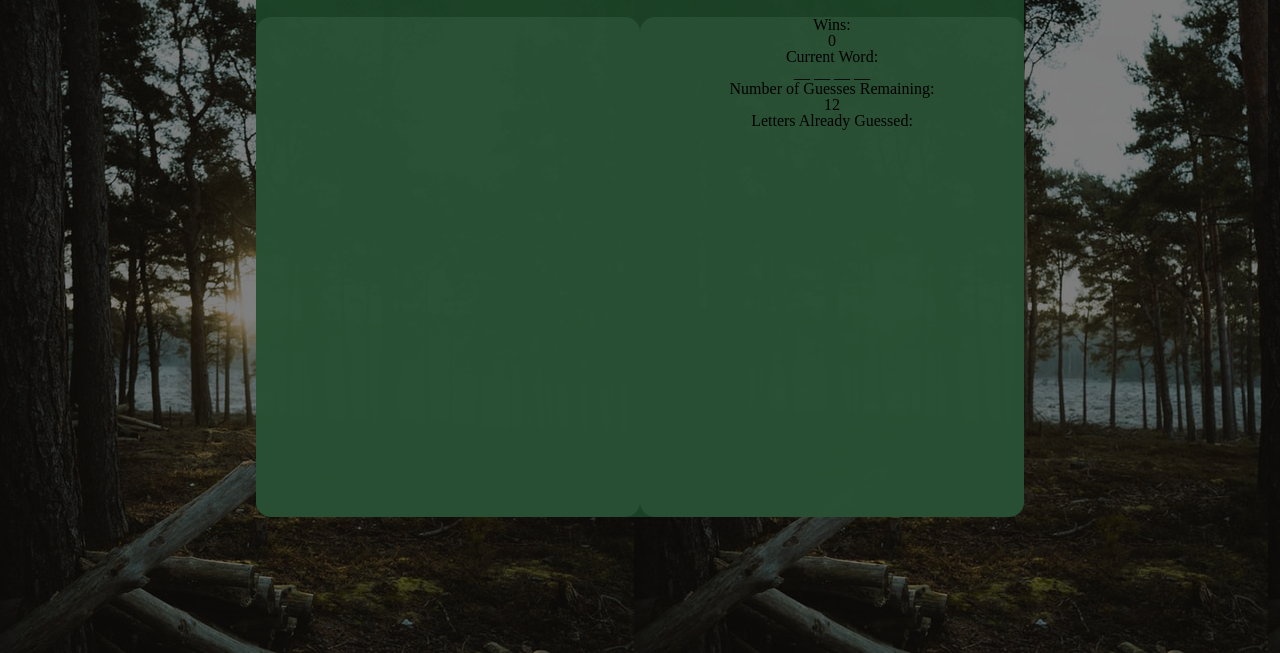
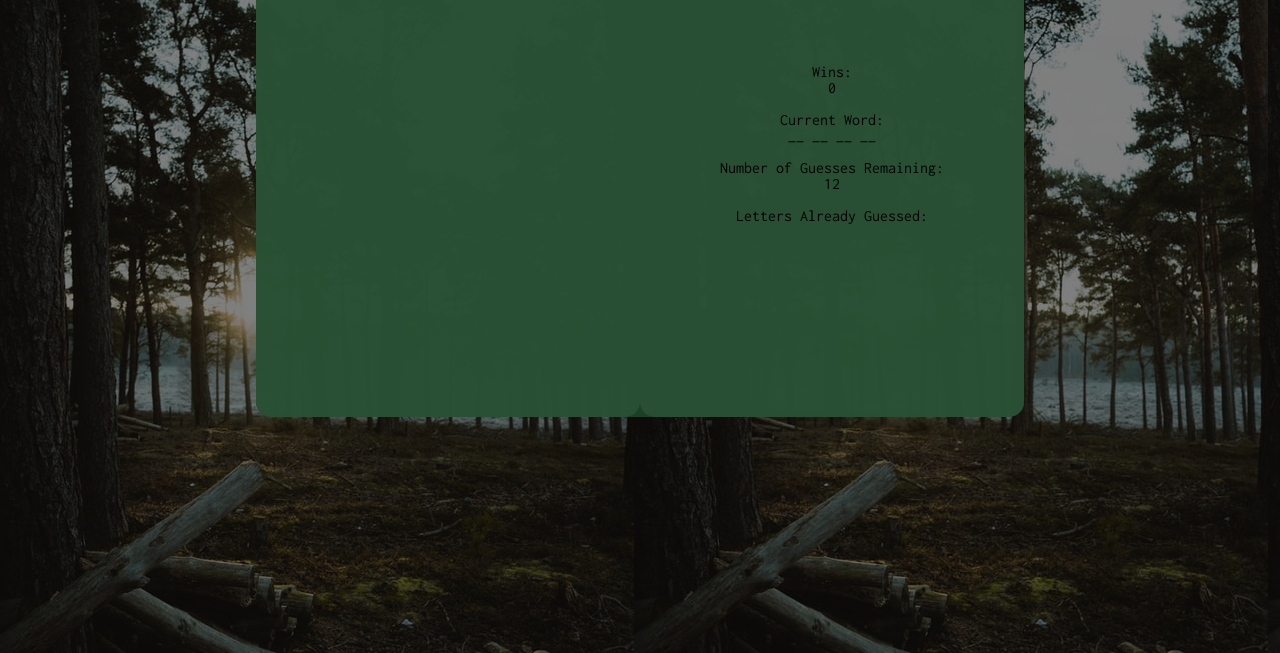
Before and after one commit to kowaldustin/dustin-kowal-prework, a plain HTML site: page Module-2_Assessment/index.html in a window 1280 px wide. Shown: the part 147-800 px from the top of the page. Drawn offline with Linux system fonts and the light colour scheme.

Commit message:
added images to be displayed and small stylistic changes

```diff
--- a/Module-2_Assessment/assets/css/style.css
+++ b/Module-2_Assessment/assets/css/style.css
@@ -3,10 +3,11 @@ body{
     height:100%;
     background-image: linear-gradient(rgba(0,0,0,0.5), rgba(0,0,0,0.5) ),
     url("../images/siteBackground.jpg");
+    font-family: 'Inconsolata', monospace;
 }
 .gameContainer{
     width: 60%;
-    height: 600px;
+    height: 500px;
     margin-right:20%;
     margin-left:20%;
     margin-top:5%;
@@ -16,22 +17,32 @@ body{
     text-align:center;
 }
 .titleDiv{
-    height:100px;
+    height:70px;
     width:100%;
     text-align: center;
     font-size:4em;
 }
 .guessInfo{
-    height:500px;
+    height:430px;
     width:50%;
     float:left;
     background-color: #295034;
     border-radius:15px;
 }
 .gameInfo{
-    height:500px;
+    height:430px;
     width:50%;
     float:right;
     background-color: #295034;
     border-radius:15px;
 }
+.infoContainer{
+    margin-top:20%;
+}
+.imgContainer{
+    margin-top:20%;
+}
+#parkImg{
+    height:auto;
+    width:80%;
+}
--- a/Module-2_Assessment/assets/javascript/game.js
+++ b/Module-2_Assessment/assets/javascript/game.js
@@ -1,6 +1,7 @@
 var currentWordPara = document.getElementById("currentWord");
 var guessRemain = document.getElementById("guessRemain");
 var lettersGuessed = document.getElementById("lettersGuessed");
+var parkImg = document.getElementById("parkImg");
 var winCountPara = document.getElementById("winCount");
 const answerArray = [];
 const wrongCharArray = [];
@@ -66,15 +67,15 @@ function checkLetter() {
         winCount++;
         winCountPara.innerText = winCount;
 
+        //sets img based on the current word
+        parkImg.src = "assets/images/"+ currentWord + ".jpg";
+
         newGame();
     }
   }
-    //testCount++;
-    //lettersGuessed.innerHTML = testCount;
 }
 
 newGame();
-
 
 function newGame(){
     gameSetup();
--- a/Module-2_Assessment/index.html
+++ b/Module-2_Assessment/index.html
@@ -6,22 +6,29 @@
     <meta http-equiv="X-UA-Compatible" content="ie=edge">
     <link rel="stylesheet" href="assets/css/reset.css">
     <link rel="stylesheet" href="assets/css/style.css">
+    <link href="https://fonts.googleapis.com/css2?family=Inconsolata&display=swap" rel="stylesheet">
   </head>
   <body>
     <div class="gameContainer">
       <div class="titleDiv">
         <h1>National Park Hangman!</h1>
       </div>
-      <div class="guessInfo"></div>
+      <div class="guessInfo">
+        <div class="imgContainer">
+          <img id="parkImg" src="">
+        </div>
+      </div>
       <div class="gameInfo">
-        <p>Wins:</p>
-        <p id="winCount">0</p>
-        <p>Current Word:</p>
-        <p id="currentWord">test</p>
-        <p>Number of Guesses Remaining:</p>
-        <p id="guessRemain">test</p>
-        <p>Letters Already Guessed:</p>
-        <p id="lettersGuessed">test</p>
+        <div class="infoContainer">
+          <p>Wins:</p>
+          <p id="winCount">0</p><br>
+          <p>Current Word:</p>
+          <p id="currentWord">test</p><br>
+          <p>Number of Guesses Remaining:</p>
+          <p id="guessRemain">test</p><br>
+          <p>Letters Already Guessed:</p>
+          <p id="lettersGuessed">test</p>
+        </div>
       </div>
     </div>
     <script type="text/javascript" src="assets/javascript/game.js"></script>
```
Also changed, not shown: Module-2_Assessment/assets/images/glacier.jpg (added), Module-2_Assessment/assets/images/olympic.jpg (added), Module-2_Assessment/assets/images/redwood.jpg (added), Module-2_Assessment/assets/images/teton.jpg (added), Module-2_Assessment/assets/images/zion.jpg (added), 1 other file.
